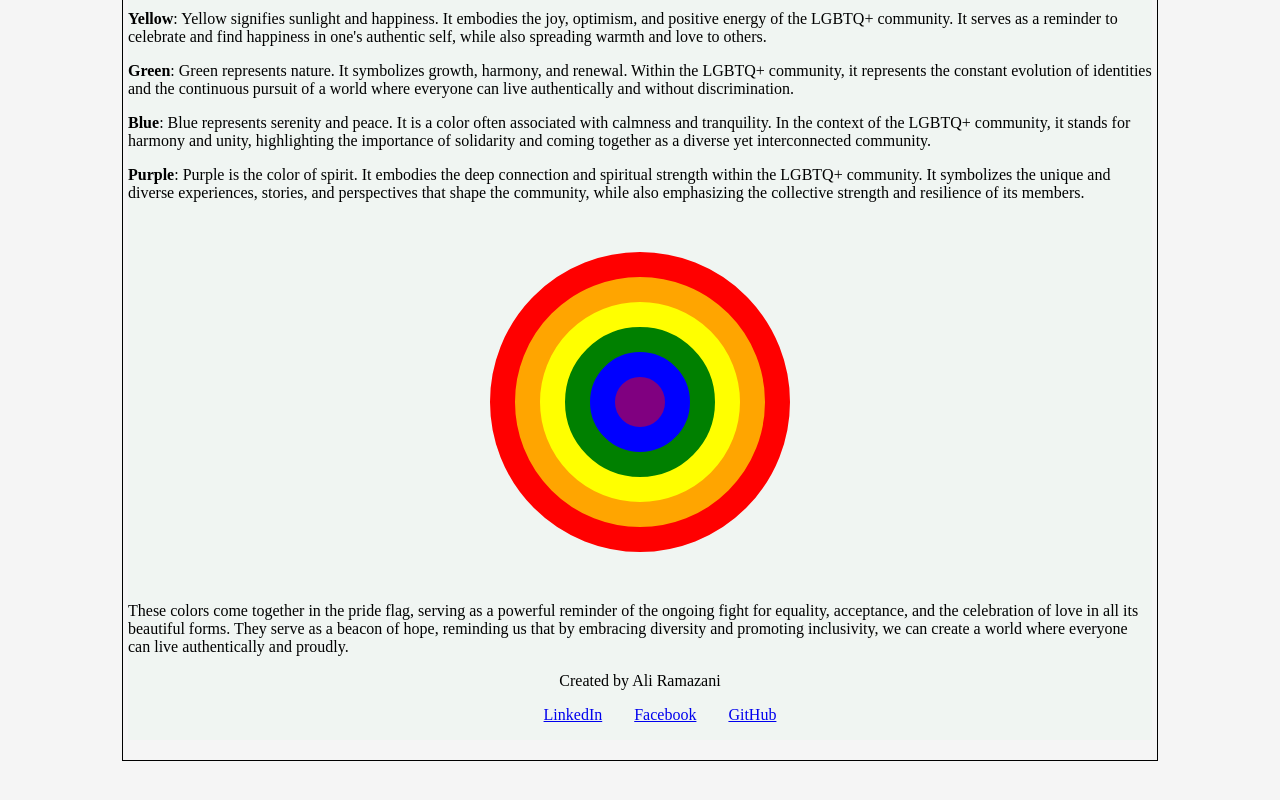
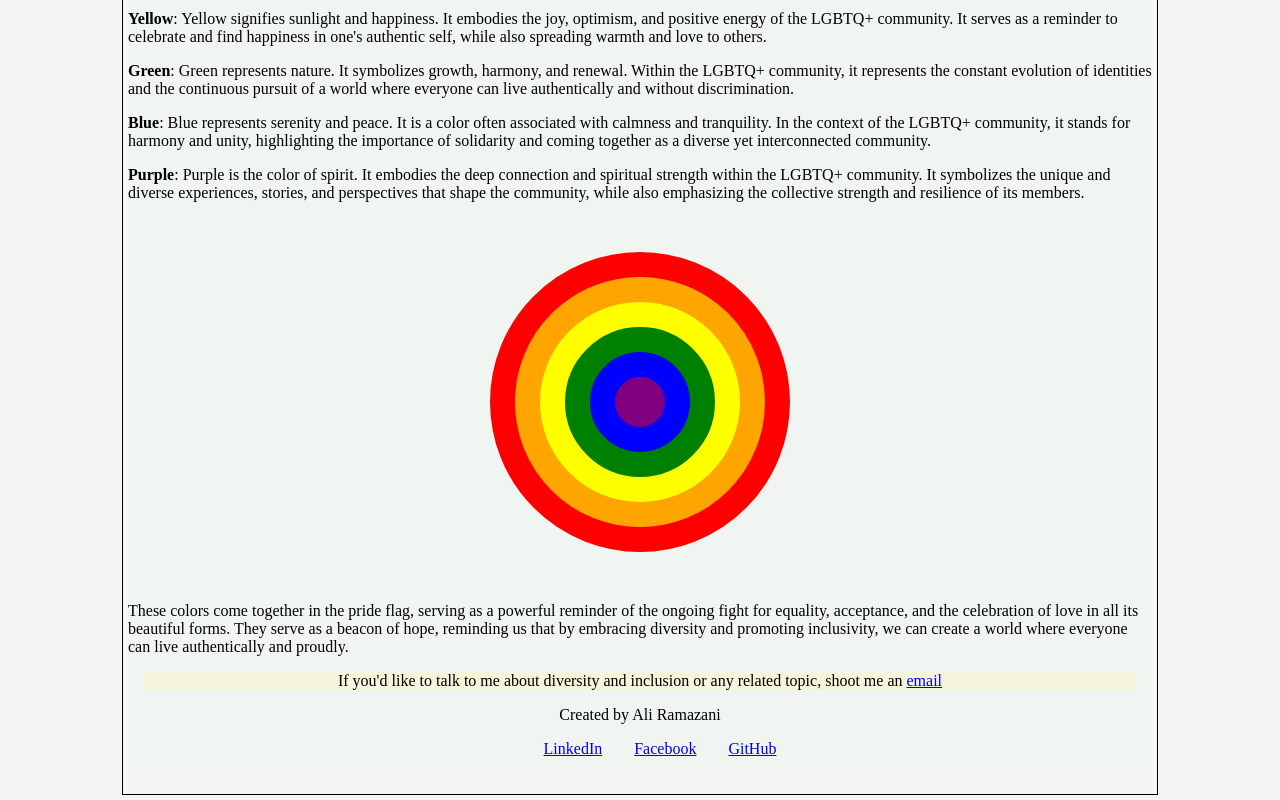
Before and after one commit to ramazanima/diversity---inclusion, a plain HTML site: page index.html in a window 1280 px wide. Shown: the part 972-1772 px from the top of the page. Before the commit the page ends 1738 px from the top, so only its background shows below. Drawn offline with Linux system fonts and the light colour scheme; a script that the page names is missing.

Commit message:
added invitation section

```diff
--- a/index.html
+++ b/index.html
@@ -55,6 +55,7 @@
 
         <!--Footer-->
         <footer>
+            <p>If you'd like to talk to me about diversity and inclusion or any related topic, shoot me an <a href="ramazanima.all@gmail.com">email</a></p>
             <p>Created by Ali Ramazani</p>
             <ul>
                 <li><a href="https://www.linkedin.com/in/ramazanima/" target="_blank">LinkedIn</a></li>
--- a/style.css
+++ b/style.css
@@ -62,6 +62,10 @@ footer{
     text-align: center;
 }
 
+footer > p:first-child{
+    background-color:beige;
+}
+
 footer ul{
     list-style-type: none;
     display: flex;
```
